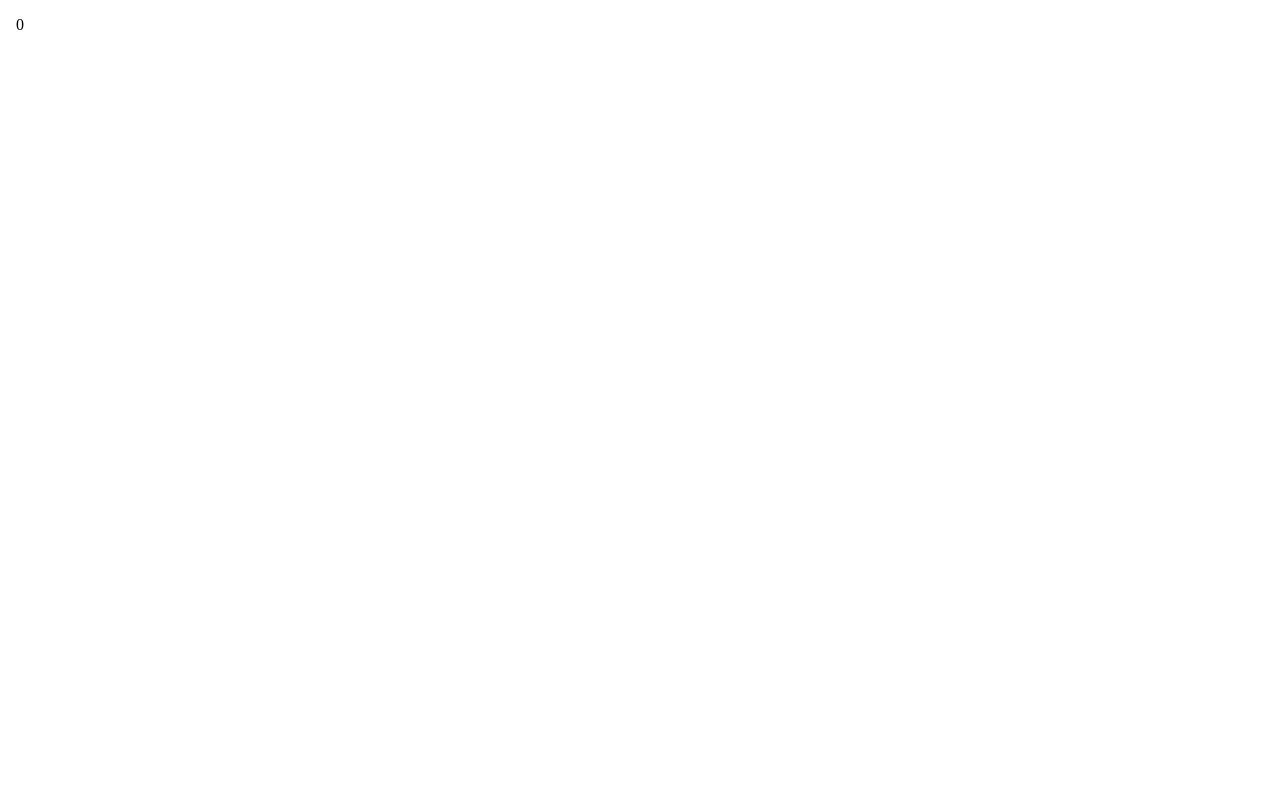
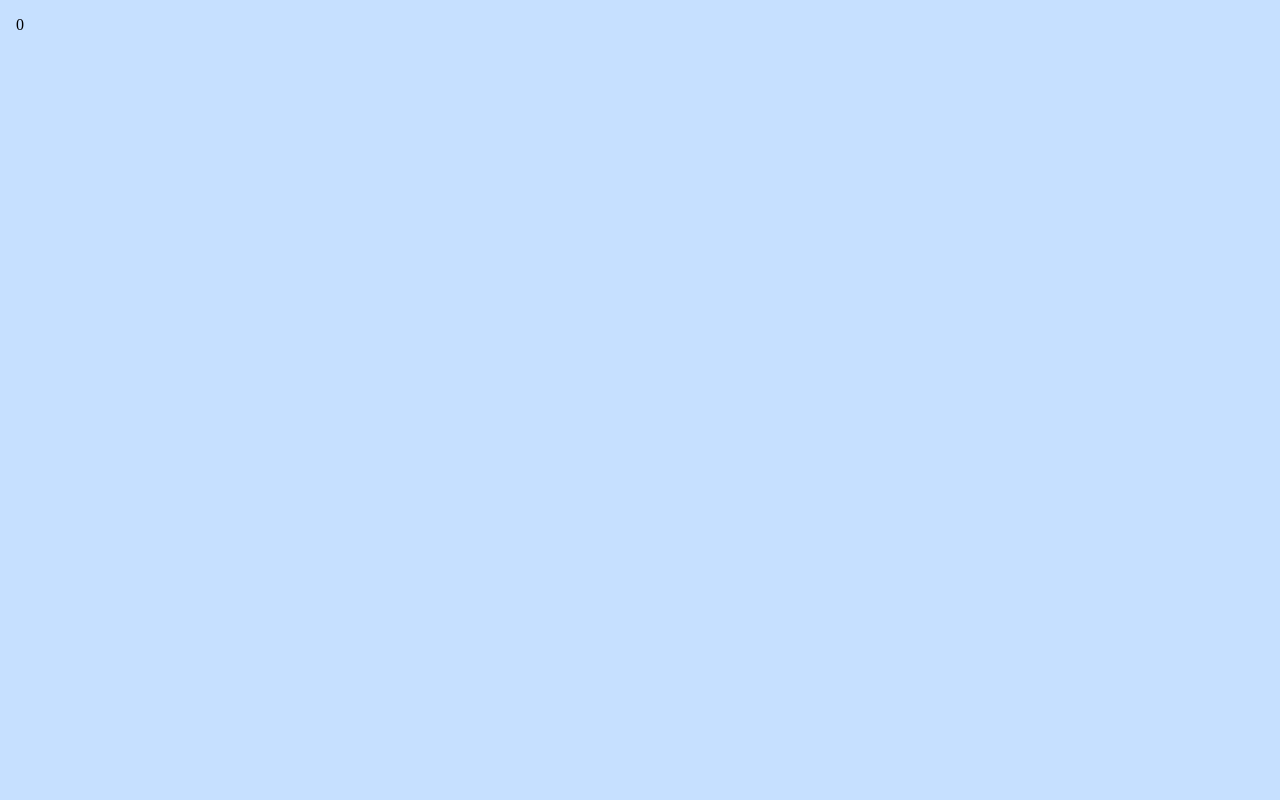
Before and after one commit to Smithy001/pop-the-bubbles, a plain HTML site: page index.html in a window 1280 px wide. Drawn offline with Linux system fonts and the light colour scheme.

Commit message:
Add full screen background

```diff
--- a/css/main.css
+++ b/css/main.css
@@ -1,4 +1,5 @@
 body {
+    margin: 0;
     overflow: hidden;
 }
 
--- a/js/app.js
+++ b/js/app.js
@@ -1,17 +1,45 @@
 
-function App() {
+function App(canvasId) {
+    var WIDTH, HEIGHT;
+
     var animationLoopTimeInterval;
     var game;
+    var canvas, context;
 
     console.log("App object is being constructed.");
 
     function Main() {
+        SetupCanvas();
+
         game = new Game();
 
         animationLoopTimeInterval = setInterval(AnimationLoop, 500);
     }
 
+    function SetupCanvas() {
+        canvas = document.getElementById(canvasId);
+
+        if (canvas && canvas.getContext) {
+            context = canvas.getContext('2d');
+            console.log('Initialized canvas');
+        }
+
+        window.addEventListener('resize', ResizeCanvas, true);
+        ResizeCanvas();
+    }
+
+    function ResizeCanvas() {
+        WIDTH = window.innerWidth;
+        HEIGHT = window.innerHeight;
+
+        canvas.width = WIDTH;
+        canvas.height = HEIGHT;
+    }
+
     function AnimationLoop() {
+        context.fillStyle = '#c6e0ff';
+        context.fillRect(0, 0, WIDTH, HEIGHT);
+
         game.Render();
     }
 
@@ -21,4 +49,4 @@ function App() {
 }
 
 console.log("app.js Starting up.");
-var app = new App();
+var app = new App('world');
```
